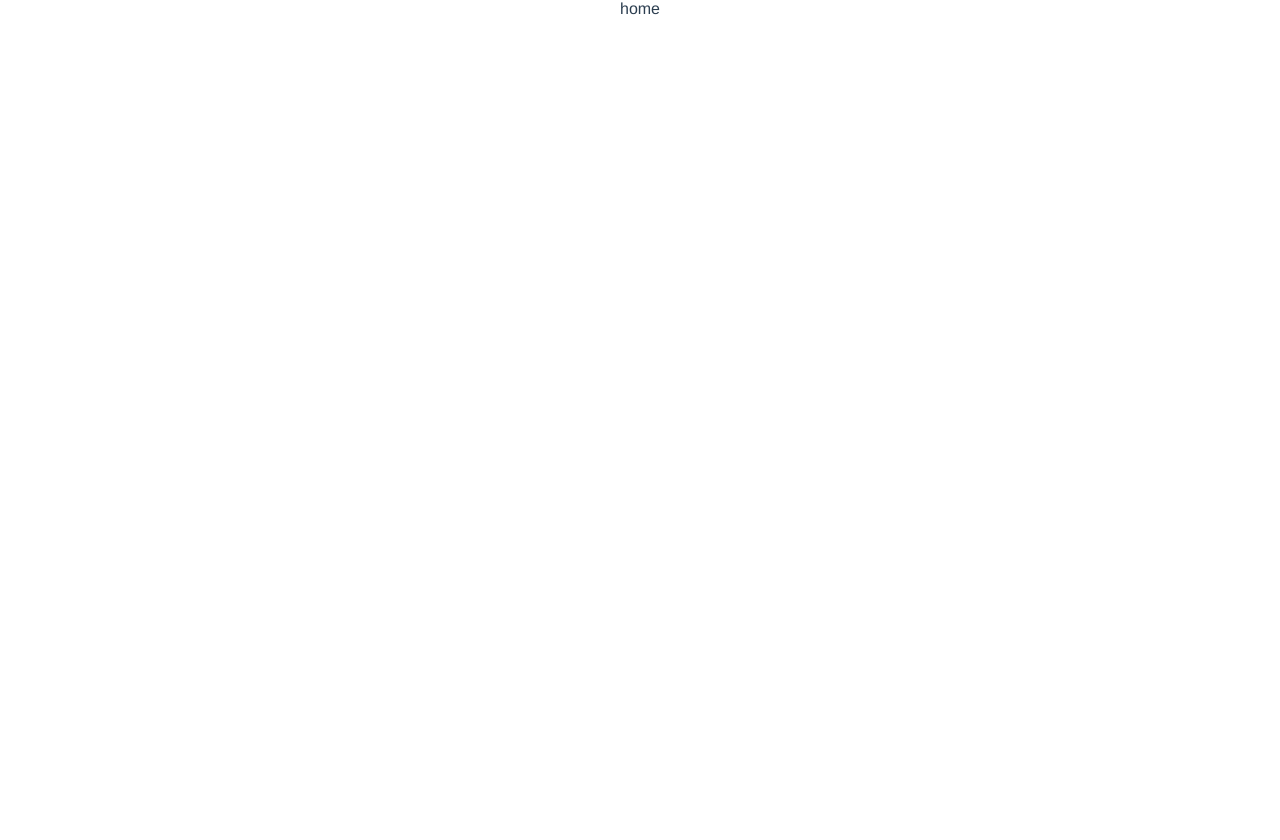
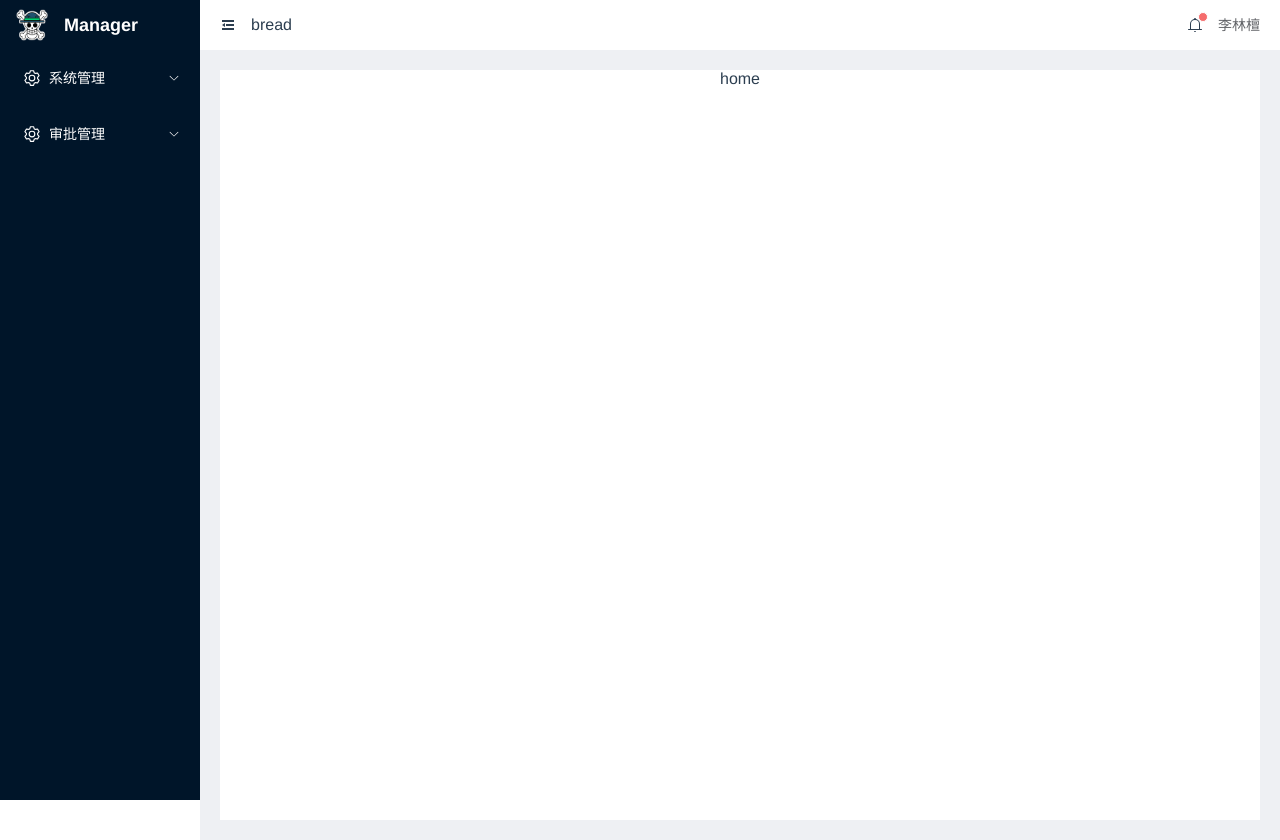
Before and after one commit to 18dian/manager-front-ts, a Vue app: page /#/home in a window 1280 px wide. Before the commit the page ends 800 px from the top, so only its background shows below. Built offline with nearby package versions, Linux system fonts and the light colour scheme.

Commit message:
feat: basic-layout

```diff
--- /dev/null
+++ b/src/assets/style/index.scss
@@ -0,0 +1,82 @@
+html, body {
+  height: 100%;
+  width: 100%;
+}
+*:not([class^='el-']) {
+  box-sizing: border-box;
+}
+.white{
+  background-color: #ffffff;
+}
+a{
+  text-decoration: none;
+}
+.gray{
+  background-color: #eef0f3;
+}
+.mr10{
+  margin-right: 10px;
+}
+.mr20{
+  margin-right: 20px;
+}
+.mb20{
+  margin-bottom: 20px;
+}
+.m-lr10{
+  margin-left: 10px;
+  margin-right: 10px;
+}
+.p20{
+  padding: 20px;
+}
+.pl20{
+  padding-left: 20px;
+}
+.text-right{
+  text-align: right;
+}
+.fr{
+  float: right;
+}
+.flex{
+  display: flex;
+}
+.flex-between{
+  display: flex;
+  justify-content: space-between;
+}
+.flex-center{
+  display: flex;
+  justify-content: center;
+}
+.tips{
+  margin-left: 15px;
+  color: #787878;
+}
+
+
+/*
+* 公共样式
+*/
+.query-form {
+  background-color: #ffffff;
+  padding: 22px 20px 0;
+  border-radius: 5px;
+}
+.base-table {
+  border-radius: 5px;
+  background: #ffffff;
+  margin-top: 20px;
+  margin-bottom: 20px;
+  .action {
+    border-radius: 5px 5px 0px 0px;
+    background: #ffffff;
+    padding: 20px;
+    border-bottom: 1px solid #ece8e8;
+  }
+  .pagination {
+    text-align: right;
+    padding: 10px;
+  }
+}
--- /dev/null
+++ b/src/assets/style/reset.css
@@ -0,0 +1,2 @@
+/* 请尽量不要直接更改此reset文件 */
+html,body,div,span,applet,object,iframe,h1,h2,h3,h4,h5,h6,p,blockquote,pre,a,abbr,acronym,address,big,cite,code,del,dfn,em,img,ins,kbd,q,s,samp,small,strike,strong,sub,sup,tt,var,b,u,i,center,dl,dt,dd,ol,ul,li,fieldset,form,label,legend,table,caption,tbody,tfoot,thead,tr,th,td,article,aside,canvas,details,embed,figure,figcaption,footer,header,hgroup,menu,nav,output,ruby,section,summary,time,mark,audio,video{border:0;font-size:100%;font:inherit;vertical-align:baseline;margin:0;padding:0}article,aside,details,figcaption,figure,footer,header,hgroup,menu,nav,section{display:block}body{line-height:1}ol,ul{list-style:none}blockquote,q{quotes:none}blockquote:before,blockquote:after,q:before,q:after{content:none}table{border-collapse:collapse;border-spacing:0}
--- a/src/config/index.ts
+++ b/src/config/index.ts
@@ -7,22 +7,22 @@ const env = import.meta.env.MODE || 'production';
 
 const EnvConfig = {
   development: {
-    baseApi: '/',
+    baseApi: '/api',
     mockApi: 'http://127.0.0.1:4523/mock/671892'
   },
   test: {
-    baseApi: '/',
+    baseApi: '/api',
     mockApi: 'http://127.0.0.1:4523/mock/671892'
   },
   production: {
-    baseApi: '/',
+    baseApi: '/api',
     mockApi: '/'
   }
 };
 
 export default {
   env,
-  mock: true,
+  mock: false,
   namespace: 'manager',
   ...EnvConfig[env as Env]
 };
--- a/src/layouts/BasicLayout/index.vue
+++ b/src/layouts/BasicLayout/index.vue
@@ -1,7 +1,161 @@
-<script setup lang="ts"></script>
-
 <template>
-  <router-view />
+  <div class="basic-layout">
+    <div :class="['slide-menu-wrap', isCollapse ? 'expand' : 'fold']">
+      <div class="menu-head">
+        <img src="./../../assets/logo.png" alt="" />
+        <h3>Manager</h3>
+      </div>
+      <el-menu
+        default-active="1"
+        class="slide-menu"
+        background-color="#001529"
+        text-color="#fff"
+        :collapse="isCollapse"
+        :collapse-transition="false"
+        router
+      >
+        <el-sub-menu index="1">
+          <template #title>
+            <el-icon><setting /></el-icon>
+            <span>系统管理</span>
+          </template>
+          <el-menu-item index="1-1">item one</el-menu-item>
+          <el-menu-item index="1-2">item two</el-menu-item>
+          <el-menu-item index="1-3">item one</el-menu-item>
+          <el-menu-item index="1-4">item two</el-menu-item>
+        </el-sub-menu>
+        <el-sub-menu index="2">
+          <template #title>
+            <el-icon><setting /></el-icon>
+            <span>审批管理</span>
+          </template>
+          <el-menu-item index="2-1">item one</el-menu-item>
+          <el-menu-item index="2-2">item two</el-menu-item>
+          <el-menu-item index="2-3">item one</el-menu-item>
+          <el-menu-item index="2-4">item two</el-menu-item>
+        </el-sub-menu>
+      </el-menu>
+    </div>
+    <div class="right-content">
+      <div class="content-header">
+        <div class="bread-wrap">
+          <el-icon @click="toggle">
+            <fold v-if="!isCollapse" />
+            <expand v-else />
+          </el-icon>
+          <div class="bread">bread</div>
+        </div>
+        <div class="user">
+          <el-badge is-dot class="user-bell">
+            <el-icon><bell /></el-icon>
+          </el-badge>
+          <el-dropdown>
+            <span class="el-dropdown-link">
+              {{ userInfo.userName }}
+            </span>
+            <template #dropdown>
+              <el-dropdown-menu>
+                <el-dropdown-item>{{ userInfo.userEmail }}</el-dropdown-item>
+                <el-dropdown-item @click="logout">退出</el-dropdown-item>
+              </el-dropdown-menu>
+            </template>
+          </el-dropdown>
+        </div>
+      </div>
+      <div class="content-wrapper">
+        <div class="content">
+          <router-view />
+        </div>
+      </div>
+    </div>
+  </div>
 </template>
 
-<style></style>
+<script setup lang="ts">
+const isCollapse = ref(false);
+const userInfo = reactive({
+  userName: '李林檀',
+  userEmail: 'aaa@qq.com'
+});
+const toggle = () => {
+  isCollapse.value = !isCollapse.value;
+};
+const logout = () => {
+  console.log('退出');
+};
+</script>
+
+<style lang="scss">
+.basic-layout {
+  display: flex;
+  .slide-menu-wrap {
+    height: 100vh;
+    background: #001529;
+    transition: width 0.5s;
+    &.fold {
+      width: 200px;
+    }
+    &.expand {
+      width: 64px;
+    }
+    .menu-head {
+      height: 50px;
+      display: flex;
+      align-items: center;
+      box-sizing: border-box;
+      img {
+        margin: 0 16px;
+        width: 32px;
+        height: 32px;
+      }
+      h3 {
+        color: #fff;
+        font-size: 18px;
+      }
+    }
+    .slide-menu {
+      height: calc(100% - 50px);
+      overflow-y: auto;
+      border-right: none;
+    }
+  }
+  .right-content {
+    flex: 1;
+    .content-header {
+      height: 50px;
+      padding: 0 20px;
+      display: flex;
+      align-items: center;
+      justify-content: space-between;
+      .bread-wrap {
+        display: flex;
+        align-items: center;
+        .bread {
+          margin-left: 15px;
+          cursor: pointer;
+        }
+      }
+      .user {
+        display: flex;
+        align-items: center;
+        cursor: pointer;
+        .user-bell {
+          display: flex;
+          align-items: center;
+          margin-right: 15px;
+        }
+      }
+    }
+    .content-wrapper {
+      background: #eef0f3;
+      padding: 20px;
+      height: calc(100vh - 50px);
+      .content {
+        background: #fff;
+        height: 100%;
+        box-sizing: border-box;
+      }
+    }
+  }
+}
+</style>
--- a/src/main.ts
+++ b/src/main.ts
@@ -4,7 +4,9 @@ import router from './router';
 import App from './App.vue';
 
 const app = createApp(App);
+
 for (const iconName in ELIcons) {
   app.component(iconName, (ELIcons as any)[iconName]);
 }
+
 app.use(router).mount('#app');
--- a/src/utils/request.ts
+++ b/src/utils/request.ts
@@ -5,7 +5,8 @@
 import axios, { AxiosPromise } from 'axios';
 import { ElMessage } from 'element-plus';
 import config from '../config';
-import router from '../router';
+
+const router = useRouter();
 
 interface IRequest {
   (options: any): AxiosPromise<any>;
--- a/src/views/Login/index.vue
+++ b/src/views/Login/index.vue
@@ -27,9 +27,11 @@
 </template>
 
 <script setup lang="ts">
-import { reactive, ref } from 'vue';
 import { User, View } from '@element-plus/icons-vue';
 import type { ElForm } from 'element-plus';
+import request from './../../utils/request';
+
+const router = useRouter();
 
 type ElFormInstance = InstanceType<typeof ElForm>;
 const loginFormRef = ref<ElFormInstance>();
@@ -48,6 +50,16 @@ const submitForm = (formEl: ElFormInstance | undefined) => {
   if (!formEl) return;
   formEl.validate((valid, fields) => {
     if (valid) {
+      request
+        .post('/users/login', {
+          userName: loginForm.name,
+          userPwd: loginForm.password
+        })
+        .then((data: any) => {
+          if (data.length) {
+            router.push('/home');
+          }
+        });
       console.log('submit!', valid);
     } else {
       console.log('error submit!', fields);
--- a/vite.config.ts
+++ b/vite.config.ts
@@ -7,6 +7,7 @@ import { ElementPlusResolver } from 'unplugin-vue-components/resolvers';
 // https://vitejs.dev/config/
 export default defineConfig({
   server: {
+    host: 'localhost',
     port: 8080,
     proxy: {
       '/api': {
```
Also changed, not shown: components.d.ts (+8 -0 lines), src/assets/images/welcome.png (added), src/assets/logo.png.
